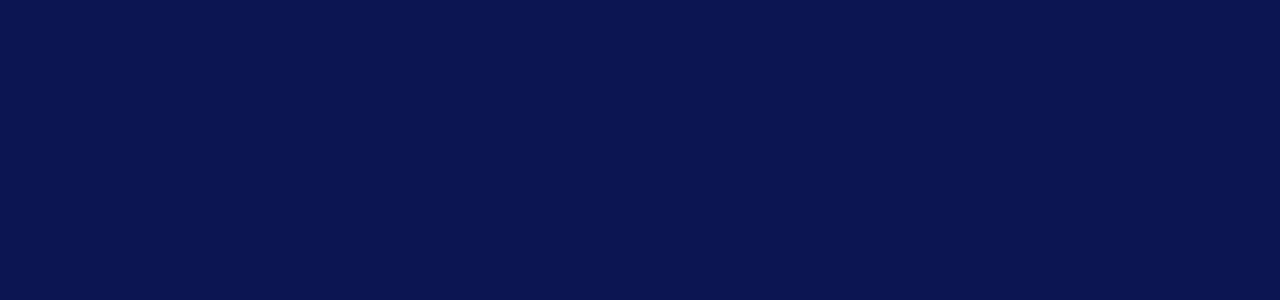
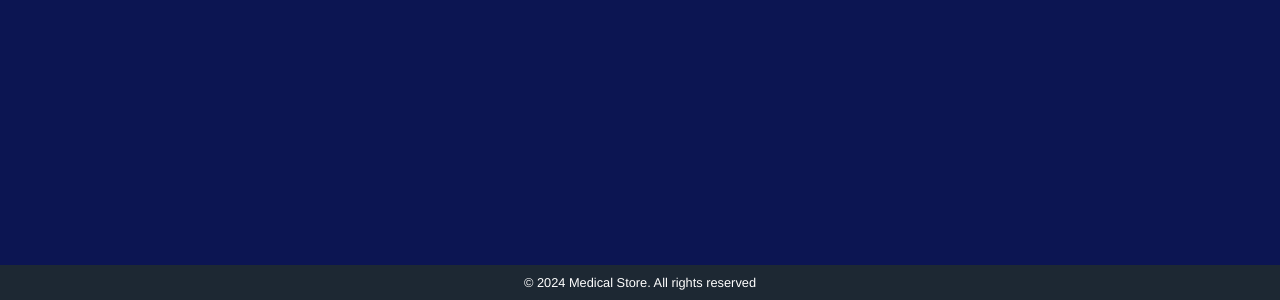
Before and after one commit to charangajjala/MedEase, a React (Vite) app: page /medicine in a window 1280 px wide. Before the commit this address had no page. Shown: the part 500-800 px from the top of the page. Built offline with nearby package versions, Linux system fonts and the light colour scheme.

Commit message:
Add AddMedicine component and Footer component

```diff
--- a/src/App.jsx
+++ b/src/App.jsx
@@ -1,6 +1,6 @@
 import "./App.scss";
 
-import { Login, AdminDashboard } from "./components/index.js";
+import { Login, AdminDashboard, AddMedicine } from "./components/index.js";
 import { BrowserRouter as Router, Routes, Route } from "react-router-dom";
 
 function App() {
@@ -9,6 +9,7 @@ function App() {
       <Routes>
         <Route path="/" element={<Login />} />
         <Route path="/dashboard" element={<AdminDashboard />} />
+        <Route path="/medicine" element={<AddMedicine />} />
       </Routes>
     </Router>
   );
--- /dev/null
+++ b/src/components/AddMedicine/AddMedicine.jsx
@@ -0,0 +1,57 @@
+import "./AddMedicine.scss";
+// import store from "../../assets/store.jpg";
+// import logo from "../../assets/logo.png";
+// import { useState, useRef, useEffect } from "react";
+
+// import Sidebar from "../Sidebar/Sidebar";
+// import ToggleButton from "../ToggleButton/ToggleButton";
+import Footer from "../Footer/Footer";
+// import Header from "../Header/Header";
+// import { links } from "../../constants/links.js";
+
+const AddMedicine = () => {
+  // const [isSidebarVisible, setIsSidebarVisible] = useState(true);
+  // const [isDropdownOpen, setIsDropdownOpen] = useState(false);
+  // const dropdownRef = useRef(null);
+
+  // const toggleSidebar = () => {
+  //   setIsSidebarVisible(!isSidebarVisible);
+  // };
+
+  // const toggleDropdown = () => {
+  //   setIsDropdownOpen(!isDropdownOpen);
+  // };
+
+  return (
+    <>
+      {/* <ToggleButton
+        toggleSidebar={toggleSidebar}
+        isSidebarVisible={isSidebarVisible}
+      />
+
+      <Sidebar logo={logo} links={links} isSidebarVisible={isSidebarVisible} />
+
+      <Header
+        dropdownRef={dropdownRef}
+        toggleDropdown={toggleDropdown}
+        isDropdownOpen={isDropdownOpen}
+        userName={"Admin"}
+        dropdownMenu={[
+          {
+            name: "Profile",
+            link: "/profile",
+          },
+          {
+            name: "Logout",
+            link: "/logout",
+          },
+        ]}
+        heading={"Medical Store Management System Admin Dashboard"}
+      /> */}
+
+      <Footer />
+    </>
+  );
+};
+
+export default AddMedicine;
--- a/src/components/AdminDashboard/AdminDashboard.jsx
+++ b/src/components/AdminDashboard/AdminDashboard.jsx
@@ -6,17 +6,9 @@ import { useState, useRef, useEffect } from "react";
 import ToggleButton from "../ToggleButton/ToggleButton";
 import Sidebar from "../Sidebar/Sidebar";
 import Header from "../Header/Header";
+import Footer from "../Footer/Footer";
+import {links} from '../../constants/links.js';
 
-const links = [
-  "Dashboard",
-  "Start Sell",
-  "Order Report",
-  "Product Report",
-  "Add Company",
-  "Company Report",
-  "Add Category",
-  "Logout",
-];
 
 const AdminDashboard = () => {
   const [isDropdownOpen, setIsDropdownOpen] = useState(false);
@@ -44,73 +36,20 @@ const AdminDashboard = () => {
   };
 
   return (
+    <>
       <div className="admin-dashboard">
-      {/* <aside
-      className={`admin-dashboard__sidebar ${
-        props.isSidebarVisible ? "" : "admin-dashboard__sidebar--hidden"
-      }`}
-    >
-      <div className="admin-dashboard__logo">
-        <img src={props.logo} alt="Medical Store" />
-      </div>
-      <nav className="admin-dashboard__nav">
-        {props.links.map((link, index) => (
-          <a href="/" key={index} className="admin-dashboard__nav-link">
-            {link}
-          </a>
-        ))}
-      </nav>
-    </aside> */}
-
         <ToggleButton
           toggleSidebar={toggleSidebar}
           isSidebarVisible={isSidebarVisible}
         />
 
-      {/* <aside
-        className={`admin-dashboard__sidebar ${
-          isSidebarVisible ? "" : "admin-dashboard__sidebar--hidden"
-        }`}
-      >
-        <div className="admin-dashboard__logo">
-          <img src={logo} alt="Medical Store" />
-        </div>
-        <nav className="admin-dashboard__nav">
-          {links.map((link, index) => (
-            <a href="/" key={index} className="admin-dashboard__nav-link">
-              {link}
-            </a>
-          ))}
-        </nav>
-      </aside> */}
-
-      <Sidebar logo={logo} links={links} isSidebarVisible={isSidebarVisible} />
+        <Sidebar
+          logo={logo}
+          links={links}
+          isSidebarVisible={isSidebarVisible}
+        />
 
         <main className="admin-dashboard__main">
-        {/* <header className="admin-dashboard__header">
-          <h1>Medical Store Management System Admin Dashboard</h1>
-          <div className="admin-dashboard__user-info" ref={dropdownRef}>
-            <button
-              onClick={toggleDropdown}
-              className="admin-dashboard__user-info-button"
-            >
-              Admin <FaUser />
-            </button>
-            {isDropdownOpen && (
-              <ul className="admin-dashboard__user-info__dropdown-menu">
-                <li className="admin-dashboard__user-info__dropdown-menu-item">
-                  <a href="/profile">Profile</a>
-                </li>
-                <li className="admin-dashboard__user-info__dropdown-menu-item">
-                  <a href="/logout">
-                    Logout <FaSignOutAlt />
-                  </a>{" "}
-                </li>
-              </ul>
-            )}
-          </div>
-        </header> */}
-
           <Header
             dropdownRef={dropdownRef}
             toggleDropdown={toggleDropdown}
@@ -145,6 +84,8 @@ const AdminDashboard = () => {
           </div>
         </main>
       </div>
+      <Footer />
+    </>
   );
 };
 
--- /dev/null
+++ b/src/components/Footer/Footer.jsx
@@ -0,0 +1,15 @@
+import "./Footer.scss";
+
+const Footer = () => {
+  const currentYear = new Date().getFullYear();
+
+  return (
+    <footer className="footer">
+      <div className="footer__content">
+        &copy; {currentYear} Medical Store. All rights reserved
+      </div>
+    </footer>
+  );
+};
+
+export default Footer;
--- /dev/null
+++ b/src/components/Footer/Footer.scss
@@ -0,0 +1,16 @@
+@import "../../styles/colors/colors.scss";
+
+.footer {
+  width: 100%;
+  padding: 10px 20px;
+  background-color: $sidebar-bg;
+  color: $text-light;
+  text-align: center;
+  position: fixed;
+  bottom: 0;
+  left: 0;
+
+  &__content {
+    font-size: 0.8em;
+  }
+}
--- a/src/components/Login/Login.jsx
+++ b/src/components/Login/Login.jsx
@@ -3,9 +3,11 @@ import { useRef, useState, useEffect, useContext } from "react";
 import AuthContext from "../../context/AuthProvider";
 import axios from "../../api/axios";
 import "./Login.scss";
-import Button from "../Button/Button";
 import store from "../../assets/store.jpg";
 import { useNavigate } from "react-router-dom";
+
+import Button from "../Button/Button";
+import Footer from "../Footer/Footer";
 
 const LOGIN_URL = "";
 
@@ -84,6 +86,7 @@ const Login = () => {
   };
 
   return (
+    <>
     <div className="login-layout">
       <div className="login-layout__container">
         <div className="login-layout__container-left">
@@ -128,6 +131,8 @@ const Login = () => {
         </div>
       </div>
     </div>
+    <Footer />
+    </>
   );
 };
 
--- a/src/components/index.js
+++ b/src/components/index.js
@@ -1,6 +1,9 @@
 import { default as Button } from "./Button/Button.jsx";
 import { default as FormInput } from "./FormInput/FormInput.jsx";
 import { default as Login } from "./Login/Login.jsx";
+import { default as Footer } from "./Footer/Footer.jsx";
+
 import { default as AdminDashboard } from "./AdminDashboard/AdminDashboard.jsx";
+import { default as AddMedicine } from "./AddMedicine/AddMedicine.jsx";
 
-export { Button, FormInput, Login, AdminDashboard };
+export { Button, FormInput, Login, AdminDashboard, Footer, AddMedicine };
--- /dev/null
+++ b/src/constants/links.js
@@ -0,0 +1,10 @@
+export const links = [
+  "Dashboard",
+  "Start Sell",
+  "Order Report",
+  "Product Report",
+  "Add Company",
+  "Company Report",
+  "Add Category",
+  "Logout",
+];
```
Also changed, not shown: src/components/AddMedicine/AddMedicine.scss (added). Lines whose indentation alone changed are shown as unchanged.
